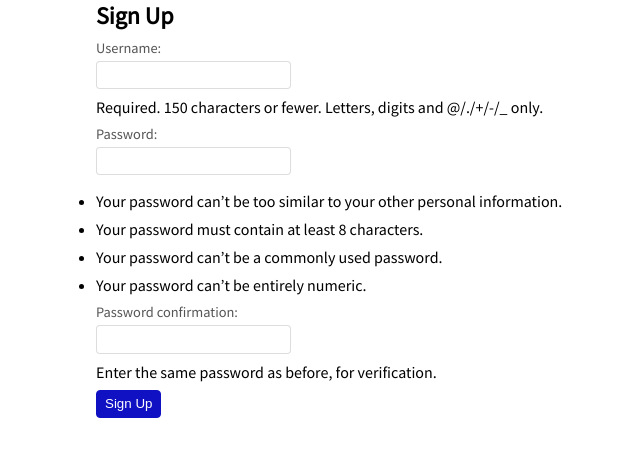
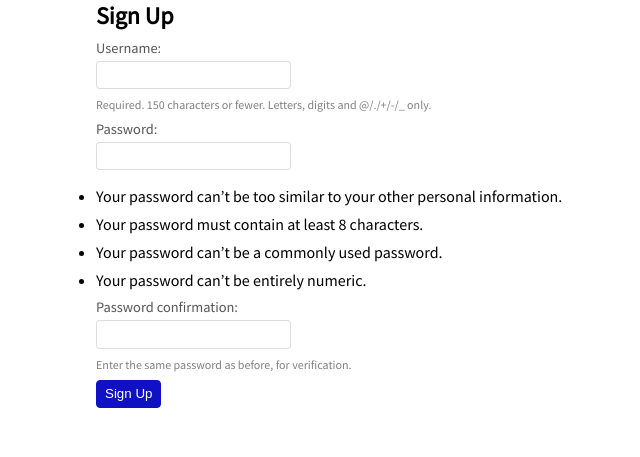
Before and after one commit to paulnyabaro/blog_app, a Django app: page /accounts/signup/ in a window 1280 px wide. Shown: the part 69-526 px from the top of the page, without its empty margins (44-684 px from the left). Run offline with Django 4.2, Linux system fonts and the light colour scheme.

Commit message:
Styling helper text

```diff
--- a/static/css/style.css
+++ b/static/css/style.css
@@ -83,4 +83,6 @@ button{
 }
 .helptext{
     display: block;
+    opacity: 0.5;
+    font-size: 0.75rem;
 }
```
